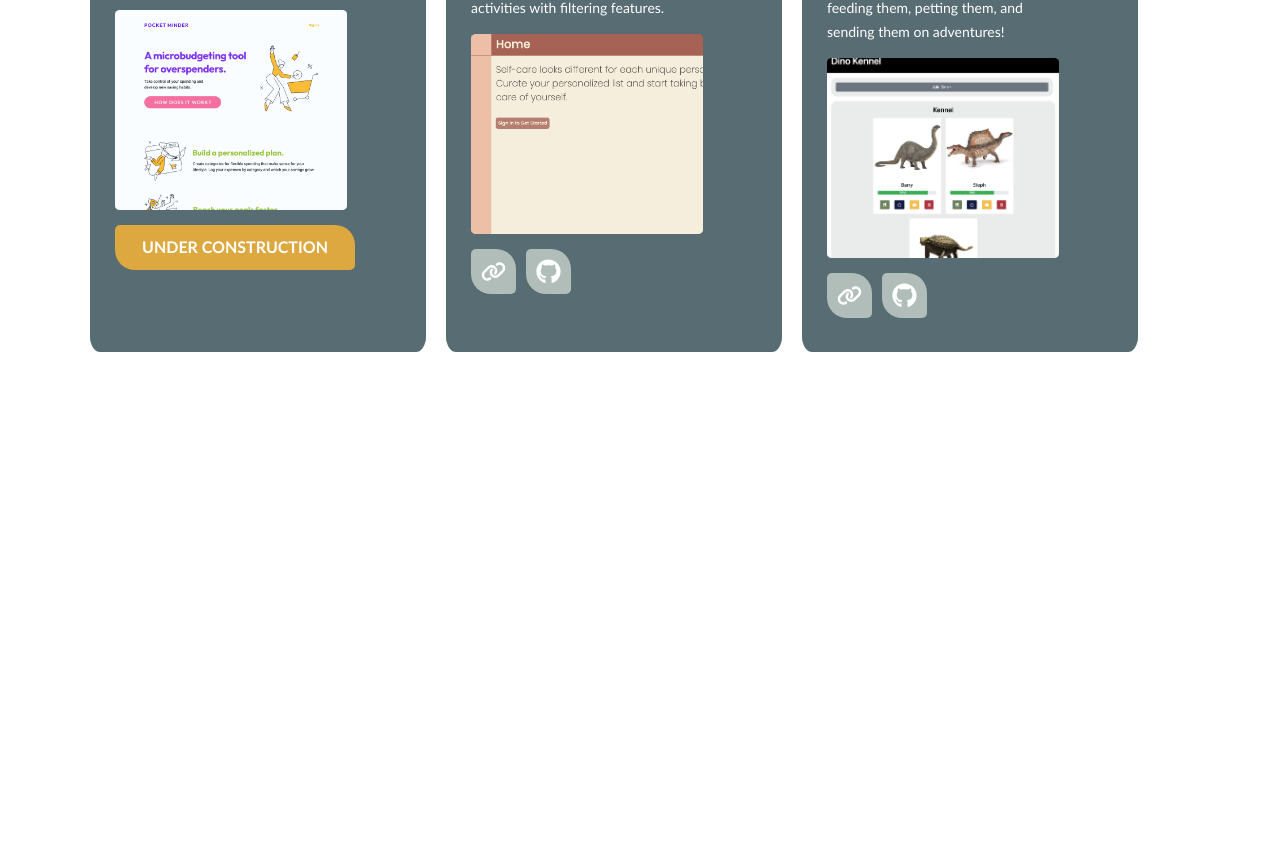
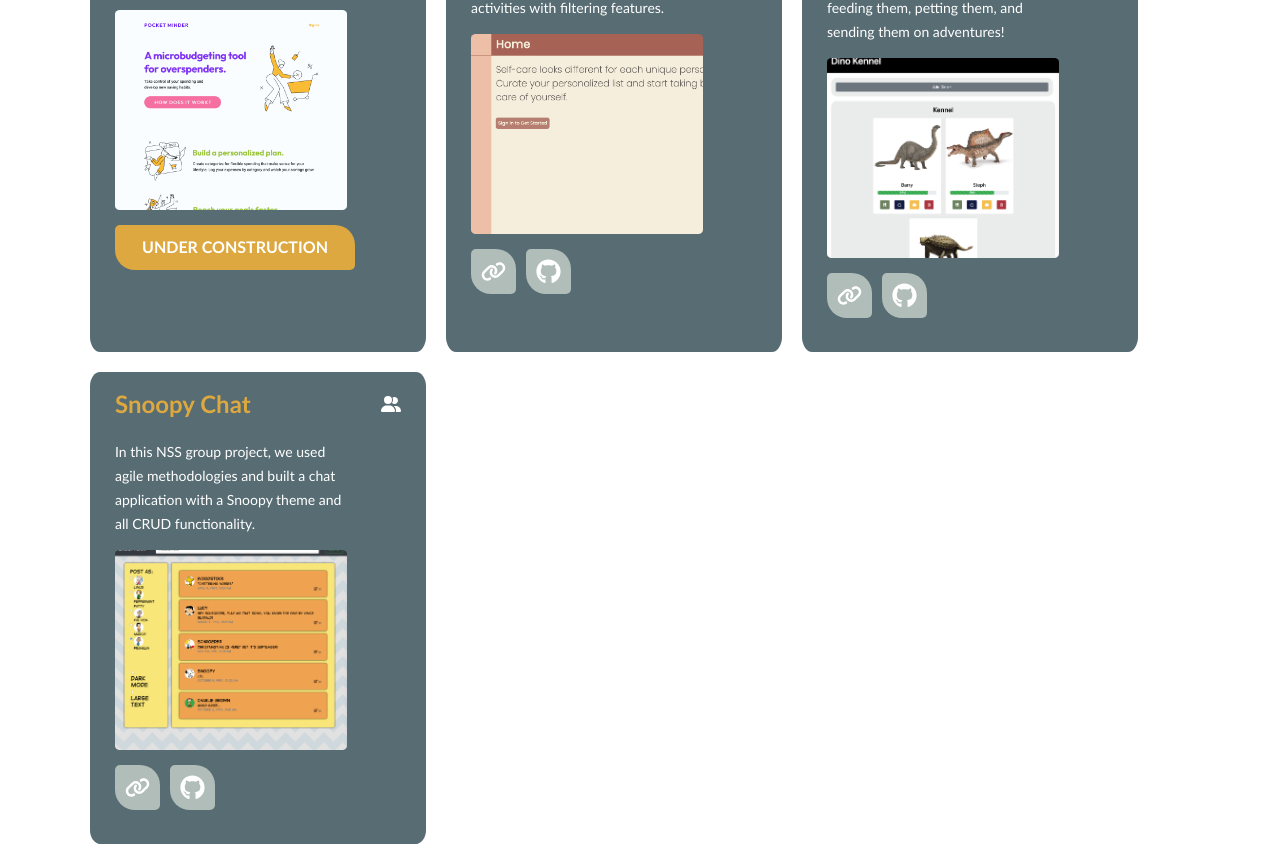
Before and after one commit to kaitvan/portfolio, a React (Vite) app: page /portfolio in a window 1280 px wide. Shown: the part 454-1308 px from the top of the page. Before the commit the page ends 816 px from the top, so only its background shows below. Built offline with nearby package versions, Linux system fonts and the light colour scheme.

Commit message:
Add logic for user group or single user icon on project cards

```diff
--- a/src/components/ProjectCard.jsx
+++ b/src/components/ProjectCard.jsx
@@ -36,7 +36,8 @@ const ProjectCard = ({ project }) => {
         <div>
           <div className={styles.title}>
             <h2>{project.title}</h2>
-            <FontAwesomeIcon icon={faUser} />
+            {project.groupProject && <FontAwesomeIcon icon={faUserGroup} />}
+            {!project.groupProject && <FontAwesomeIcon icon={faUser} />}
           </div>
           <p className={styles.description}>{project.description}</p>
           <div className={styles.screenshot}>
--- a/src/data/projects.js
+++ b/src/data/projects.js
@@ -77,14 +77,15 @@ export const projects = [
   {
     id: 7,
     title: "Snoopy Chat",
-    screenshot: "",
-    description: "",
-    technologiesUsed: "",
+    screenshot: "snoopy-chat",
+    description:
+      "In this NSS group project, we used agile methodologies and built a chat application with a Snoopy theme and all CRUD functionality.",
+    technologiesUsed: ["HTML", "CSS", "JavaScript"],
     url: "",
     githubUrl: "",
     groupProject: true,
     inProgress: false,
-    isReady: false,
+    isReady: true,
   },
   {
     id: 8,
```
